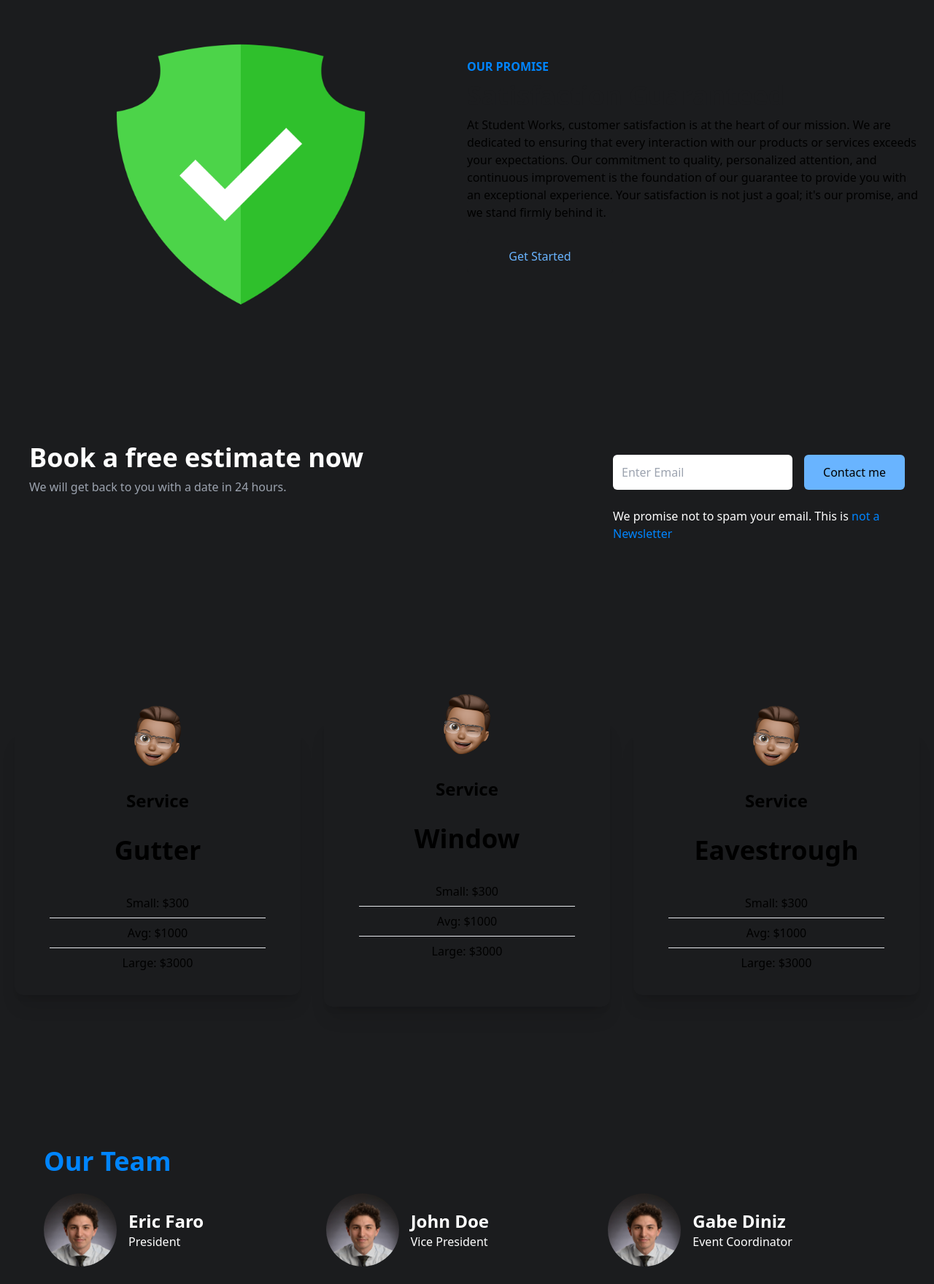
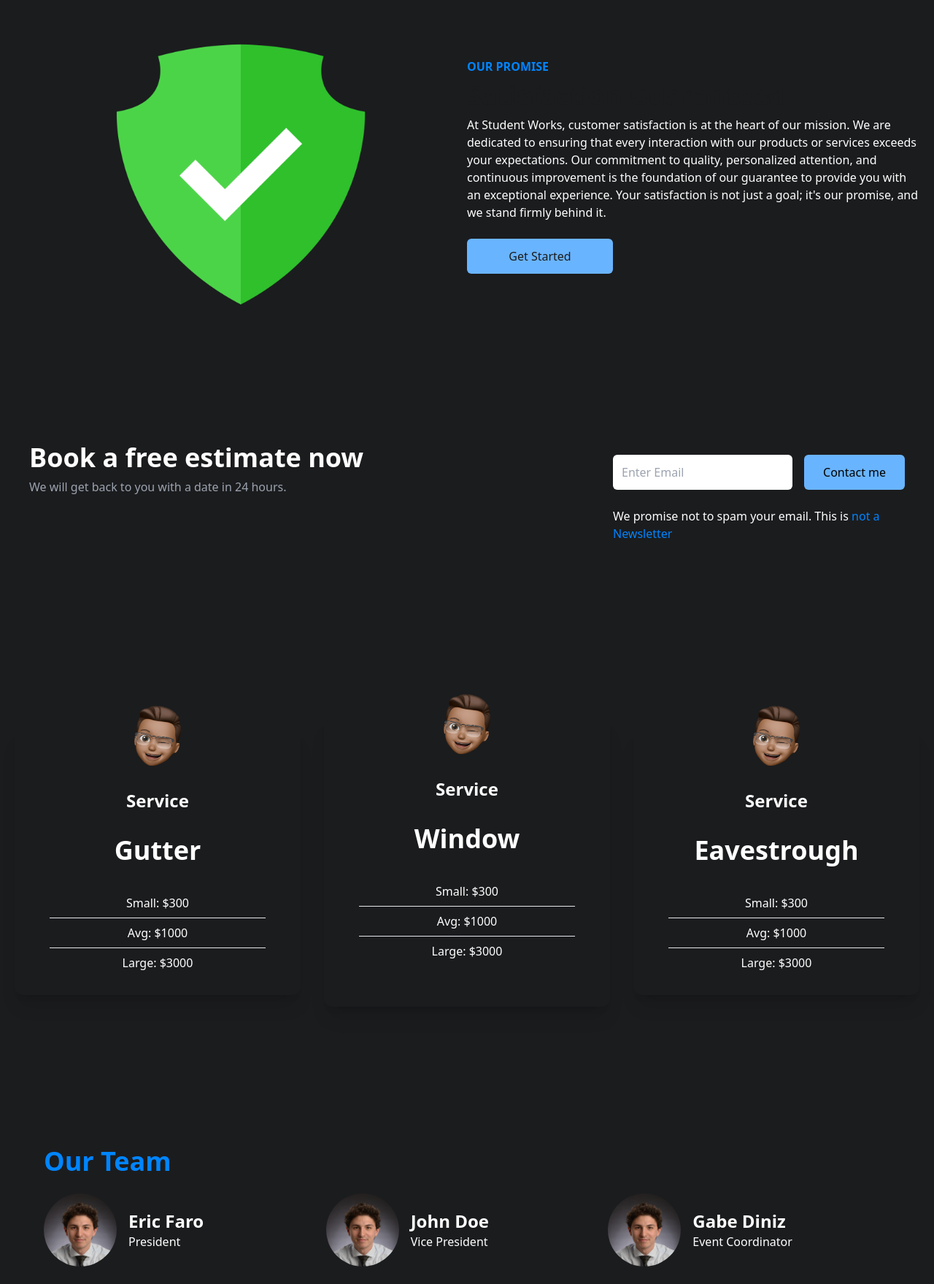
Before and after one commit to GabeDiniz/efaro-business, a React (Create React App) app: page / in a window 1280 px wide. Shown: the part 841-2600 px from the top of the page at 73% size. Built offline with nearby package versions, Linux system fonts and the light colour scheme.

Commit message:
Update: text color

```diff
--- a/src/components/Cards.jsx
+++ b/src/components/Cards.jsx
@@ -10,7 +10,7 @@ const Cards = () => {
   );
 
   return (
-    <section className="w-full py-[10rem] px-4">
+    <section className="w-full py-[10rem] px-4 text-white">
       <div className="max-w-[1240px] mx-auto grid md:grid-cols-3 gap-8">
         {/* CARD 1 */}
         <div className="w-full shadow-xl flex flex-col p-4 pb-6 my-4 rounded-xl hover:scale-105 duration-300">
--- a/src/components/Footer.jsx
+++ b/src/components/Footer.jsx
@@ -3,7 +3,7 @@ import { FaFacebookSquare, FaInstagram, FaLinkedin } from "react-icons/fa";
 
 const Footer = () => {
   return (
-    <footer className="w-full">
+    <footer className="w-full text-white">
       <div className="max-w-[1240px] mx-auto grid md:grid-cols-1 py-8 px-4 md:px-10">
         <h1 className="w-full text-3xl font-bold text-accentLight">
           EFaro Business.
--- a/src/components/Info.jsx
+++ b/src/components/Info.jsx
@@ -3,7 +3,7 @@ import Img from "../assets/check.png";
 
 const Info = () => {
   return (
-    <section className="w-full py-16 px-4">
+    <section className="w-full py-16 px-4 text-white">
       <div className="max-w-[1240px] mx-auto grid md:grid-cols-2">
         <img className="w-[400px] mx-auto my-4 p-4" src={Img} alt="/" />
         <div className="flex flex-col justify-center">
@@ -20,7 +20,7 @@ const Info = () => {
             experience. Your satisfaction is not just a goal; it's our promise,
             and we stand firmly behind it.
           </p>
-          <button className="bg-blackDark text-accent w-[200px] rounded-md font-medium my-6 px-6 py-3 mx-auto md:mx-0">
+          <button className="bg-accent text-blackDark w-[200px] rounded-md font-medium my-6 px-6 py-3 mx-auto md:mx-0">
             Get Started
           </button>
         </div>
```
